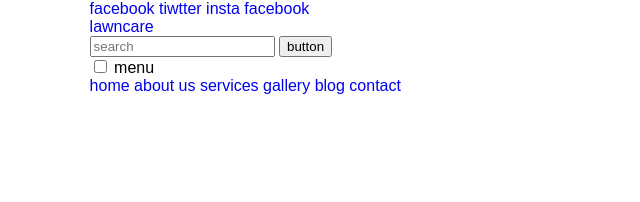
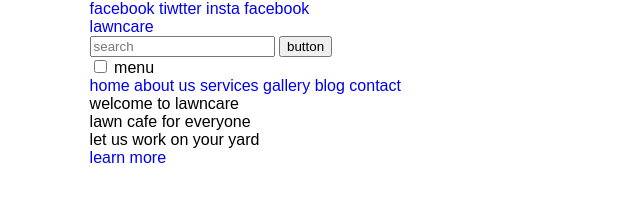
Before and after one commit to khandillu96/lawncare, a plain HTML site: page index.html in a window 1280 px wide. Shown: the whole page, without its empty margins (0-640 px from the left). Drawn offline with Linux system fonts and the light colour scheme.

Commit message:
banner structre done

```diff
--- a/index.html
+++ b/index.html
@@ -57,9 +57,19 @@
       </div>
     </header>
     <!--header section start-->
+
     <!--main section start-->
     <main>
-
+      <!-- banner start -->
+      <div class="banner">
+        <div class="wrapper">
+          <p class="welcome">welcome to lawncare</p>
+          <h2>lawn cafe for everyone</h2>
+          <p class="know-more">let us work on your yard</p>
+          <a href="#FIXME" title="learn more" class="banner-link">learn more</a>
+        </div>
+      </div>
+      <!-- banner end -->
     </main>
     <!--main section end-->
 
```
